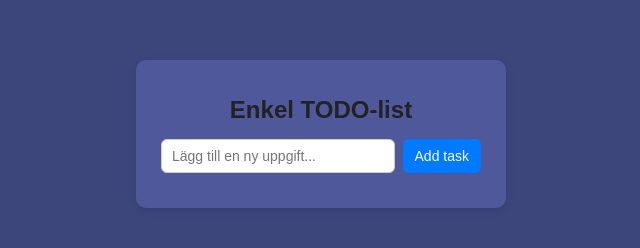
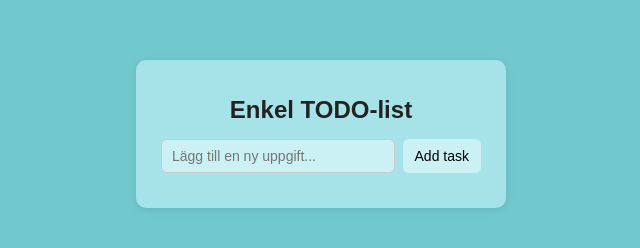
Before and after one commit to Adusss/workshop-simple-todolist-main-grupp-8, a plain HTML site: page index.html in a window 1280 px wide. Shown: the whole page, without its empty margins (319-959 px from the left). Drawn offline with Linux system fonts and the light colour scheme.

Commit message:
new colors

```diff
--- a/css/style.css
+++ b/css/style.css
@@ -1,6 +1,6 @@
 body {
   font-family: Arial, sans-serif;
-  background-color: #3c467b;
+  background-color: #71c9ce;
   display: flex;
   justify-content: center;
   align-items: flex-start;
@@ -11,7 +11,7 @@ body {
 }
 
 .todoform-holder {
-  background: #50589c;
+  background-color: #a6e3e9;
   padding: 20px 25px;
   border-radius: 10px;
   box-shadow: 0 2px 8px rgba(0, 0, 0, 0.1);
@@ -37,6 +37,7 @@ body {
   border: 1px solid #ccc;
   border-radius: 6px;
   font-size: 14px;
+  background-color: #cbf1f5;
 }
 
 .todoform-input:focus {
@@ -46,16 +47,17 @@ body {
 
 .btn-sumbit {
   background: #007bff;
-  color: #fff;
+  color: black;
   border: none;
   border-radius: 6px;
   padding: 8px 12px;
   cursor: pointer;
   font-size: 14px;
+  background-color: #cbf1f5;
 }
 
 .btn-sumbit:hover {
-  background: #005fcc;
+  background: #71c9ce;
 }
 
 .todos-list {
@@ -73,10 +75,11 @@ body {
   border-radius: 6px;
   margin-bottom: 8px;
   transition: background 0.2s ease;
+  background-color: #cbf1f5;
 }
 
 .todos-list li:hover {
-  background: #e9ecef;
+  background: #e3fdfd;
 }
 
 .todos-list button {
```
